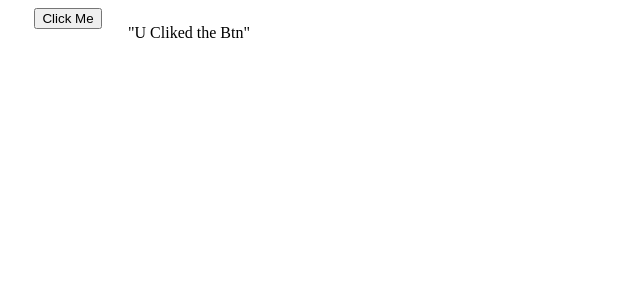
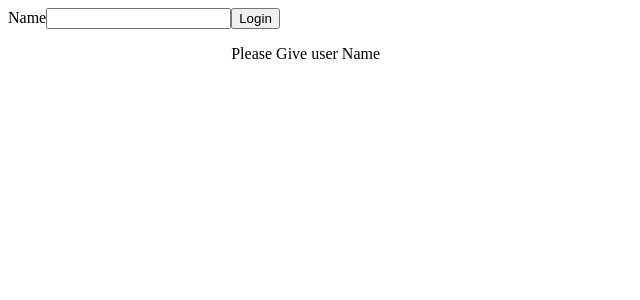
Before and after one commit to Rahiman047/practiseProjects, a React (Vite) app: page / in a window 1280 px wide. Shown: the top 300 px of the page, without its empty margins (0-640 px from the left). Built offline with nearby package versions, Linux system fonts and the light colour scheme.

Commit message:
User toggle

```diff
--- a/src/App.jsx
+++ b/src/App.jsx
@@ -6,20 +6,35 @@ import "./App.css";
 const url = "https://api.github.com/users/QuincyLarson";
 
 function App() {
-  const [btnClicked, setBtnClicked] = useState(false);
+  const [user, setUser] = useState("");
+  const [userName, setUserName] = useState(null);
 
-  const toggleBtnClicked = () => {
-    setBtnClicked(!btnClicked);
+  const submitUser = () => {
+    setUser("");
+    if (user === "") {
+      setUserName("");
+    }
+    setUserName(user);
   };
 
   return (
     <div className="card-el">
-      <div className="click-btn">
-        <button type="button" onClick={toggleBtnClicked}>
-          {btnClicked ? "UnClickMe" : "Click Me"}
+      <div>
+        <label htmlFor="user">Name</label>
+        <input
+          type="text"
+          id="user"
+          value={user}
+          onChange={(e) => setUser(e.target.value)}
+        />
+      </div>
+      <div>
+        <button type="button" onClick={submitUser}>
+          {userName ? "Logout" : "Login"}
         </button>
+        {userName && <p>{`userName is ${userName}`}</p>}
+        {!userName && <p>Please Give user Name</p>}
       </div>
-      {btnClicked ? <p>"U unclicked the Btn"</p> : <p>"U Cliked the Btn"</p>}
     </div>
   );
 }
```
